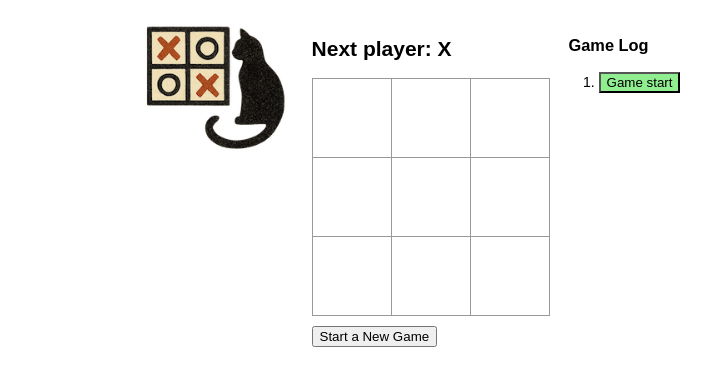
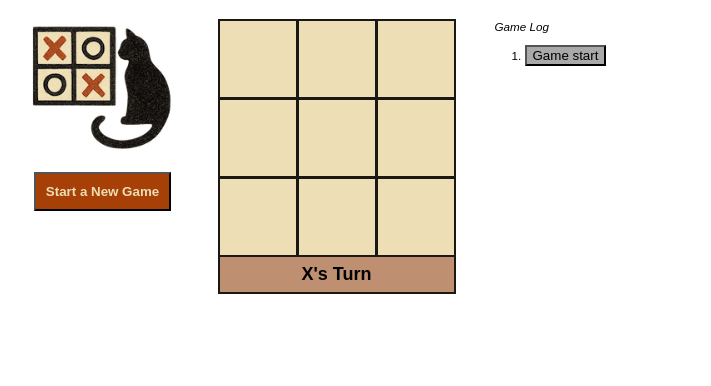
Before and after one commit to PeterA/catsgame, a React (Vite) app: page / in a window 1280 px wide. Shown: the top 386 px of the page, without its empty margins (229-940 px from the left). Built offline with nearby package versions, Linux system fonts and the light colour scheme.

Commit message:
Adjust colors and layout for a more cohesive feel.

```diff
--- a/src/main.css
+++ b/src/main.css
@@ -13,13 +13,9 @@ ol, ul {
   display: table;
 }
 
-.status {
-  margin-bottom: 10px;
-}
-
 .square {
-  background: #fff;
-  border: 1px solid #999;
+  background: rgb(238, 222, 181);
+  border: 2px solid rgb(26, 24, 20);
   float: left;
   font-size: 40px;
   font-weight: bold;
@@ -33,7 +29,7 @@ ol, ul {
 }
 
 .square.highlight {
-  color: blue;
+  color: rgba(167, 64, 7);
 }
 
 .square:focus {
@@ -50,18 +46,42 @@ ol, ul {
   justify-content: center;
 }
 
-.game-board {
-  margin: 0px 20px;
+.game-left-panel {
+  text-align: center;
 }
 
-.game-board .footer {
-  margin-top: 10px;
+.game-left-panel button {
+  padding: 10px;
+  margin-top: 15px;
+  background-color: rgb(167, 64, 7);
+  color: rgb(238, 222, 181);
+  font-weight: bold;
+}
+
+.game-board {
+  margin: 0px 40px;
+  text-align: center;
+}
+
+.game-status {
+  background: rgb(190, 143, 113);
+  border: 2px solid rgb(26, 24, 20);
+  padding: 7px;
+  margin-right: -1px;
+  font-size: large;
+  margin-top: -2px;
+   font-weight: bold;
+}
+
+.game-right-panel {
+  width: 300px;
+  font-size: smaller;
 }
 
 .game-right-panel li {
-  margin-bottom: 10px;
+  margin-bottom: 5px;
 }
 
 .game-right-panel .highlight {
-  background-color: lightgreen;
+  background-color: darkgray;
 }
--- a/src/main.jsx
+++ b/src/main.jsx
@@ -114,26 +114,26 @@ class Game extends React.Component {
 
     let status;
     if (win.winner) {
-      status = 'Winner: ' + win.winner;
+      status = win.winner + " Wins!";
     } else {
-      status = 'Next player: ' + (this.state.xIsNext ? 'X' : 'O');
+      status = (this.state.xIsNext ? 'X' : 'O') + '\'s Turn';
     }
     return (
       <div className="game">
         <div className="game-left-panel">
-          <img src="./catsgame.png" width="150px;"></img>
+          <img src="./catsgame.png" width="150px;"></img><br />
+          <button onClick={() => this.handleReset()}>Start a New Game</button>
         </div>
         <div className="game-board">
-          <h2>{status}</h2>
           <Board
             squares={current.squares}
             winningSquares={win.winningSquares ? win.winningSquares : []}
             onClick={(i) => this.handleClick(i)}
           />
-           <div class="footer"><button onClick={() => this.handleReset()}>Start a New Game</button></div>
+          <div className="game-status">{status}</div>
         </div>
         <div className="game-right-panel">
-          <h3>Game Log</h3>
+          <i>Game Log</i>
           <ol>{moves}</ol>
         </div>
       </div>
```
